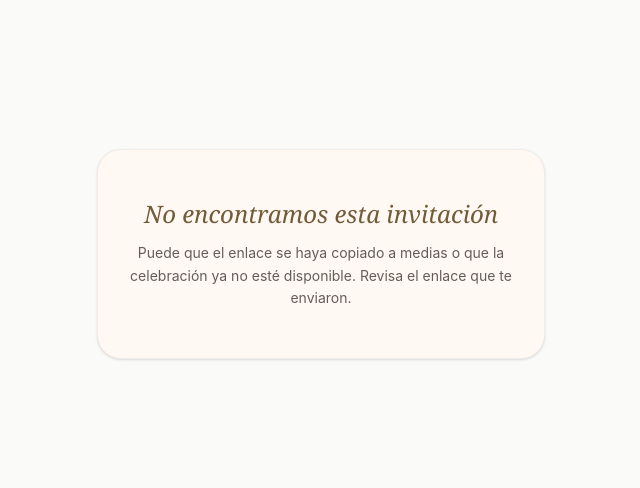
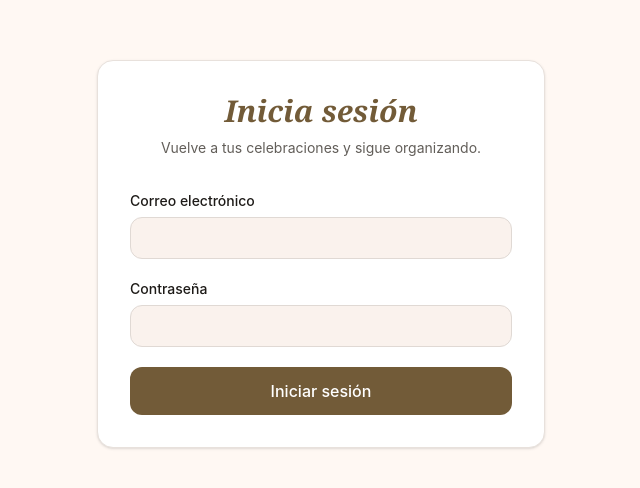
Before and after one commit to davidmoina/invitations-next, a Next.js app: page /sign-in in a window 1280 px wide. Before the commit this address had no page. Shown: the part 146-634 px from the top of the page, without its empty margins (319-959 px from the left). Built offline with nearby package versions, Linux system fonts and the light colour scheme.

Commit message:
feat(auth): port sign-in and sign-up routes

```diff
--- /dev/null
+++ b/app/sign-in/page.tsx
@@ -0,0 +1,5 @@
+import { SignInWrapper } from "./wrapper";
+
+export default function SignInPage() {
+	return <SignInWrapper />;
+}
--- /dev/null
+++ b/app/sign-in/wrapper.tsx
@@ -0,0 +1,21 @@
+"use client";
+
+import { useRouter } from "next/navigation";
+import { signIn } from "#/api-client";
+import { SignInForm } from "#/ui/components/auth/sign-in-form";
+
+export function SignInWrapper() {
+	const router = useRouter();
+	return (
+		<SignInForm
+			onSignIn={async (input) => {
+				const result = await signIn({ data: input });
+				if (result.ok) {
+					router.push("/admin");
+					router.refresh();
+				}
+				return result;
+			}}
+		/>
+	);
+}
--- /dev/null
+++ b/app/sign-up/page.tsx
@@ -0,0 +1,5 @@
+import { SignUpWrapper } from "./wrapper";
+
+export default function SignUpPage() {
+	return <SignUpWrapper />;
+}
--- /dev/null
+++ b/app/sign-up/wrapper.tsx
@@ -0,0 +1,21 @@
+"use client";
+
+import { useRouter } from "next/navigation";
+import { signUp } from "#/api-client";
+import { SignUpForm } from "#/ui/components/auth/sign-up-form";
+
+export function SignUpWrapper() {
+	const router = useRouter();
+	return (
+		<SignUpForm
+			onSignUp={async (input) => {
+				const result = await signUp({ data: input });
+				if (result.ok) {
+					router.push("/admin");
+					router.refresh();
+				}
+				return result;
+			}}
+		/>
+	);
+}
```
